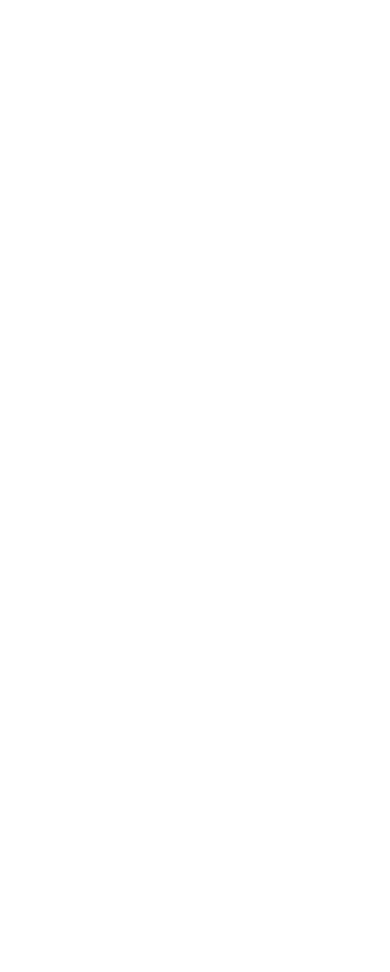
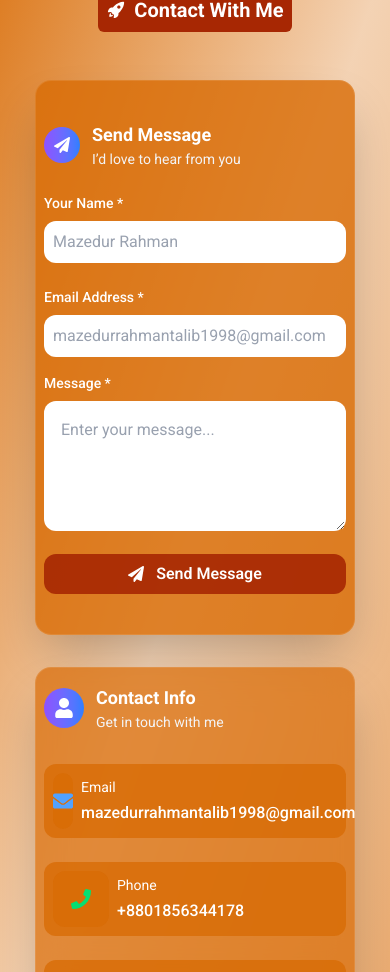
Before and after one commit to Sajib37/mazedur-rahman, a Next.js app: page / in a window 390 px wide. Shown: the part 5359-6331 px from the top of the page. Before the commit the page ends 6111 px from the top, so only its background shows below. Built offline with nearby package versions, Linux system fonts and the light colour scheme.

Commit message:
contact section completed !

```diff
--- a/components/ui/Contact.tsx
+++ b/components/ui/Contact.tsx
@@ -1,10 +1,222 @@
+"use client";
 
+import { IoIosRocket } from "react-icons/io";
+import emailjs from "emailjs-com";
+import { FaEnvelope, FaPhone, FaMapMarkerAlt, FaUser, FaPaperPlane } from "react-icons/fa";
+import toast, { Toaster } from "react-hot-toast";
+import { useCallback, useState } from "react";
 
 const Contact = () => {
+  const [isSubmitting, setIsSubmitting] = useState(false);
+  const [formData, setFormData] = useState({
+    name: "",
+    email: "",
+    message: "",
+  });
+
+  const handleInputChange = useCallback((e) => {
+    const { name, value } = e.target;
+    setFormData((prev) => ({ ...prev, [name]: value }));
+  }, []);
+
+  const handleSubmit = useCallback(
+    async (e) => {
+      e.preventDefault();
+
+      if (
+        !formData.name.trim() ||
+        !formData.email.trim() ||
+        !formData.message.trim()
+      ) {
+        return;
+      }
+
+      setIsSubmitting(true);
+
+      try {
+        await emailjs.send(
+          "", //service ID
+          "", //template ID
+          {
+            from_name: formData.name,
+            from_email: formData.email,
+            message: formData.message,
+          },
+          "" //public key
+        );
+
+        toast.success("Message sent successfully!!!", {
+          duration: 2000,
+        });
+        setFormData({ name: "", email: "", message: "" });
+      } catch {
+        toast.error("Failed to send message!", { duration: 2000 });
+      } finally {
+        setIsSubmitting(false);
+      }
+    },
+    [formData]
+  );
+
+  const contactInfo = [
+    {
+      icon: FaEnvelope,
+      label: "Email",
+      value: "mazedurrahmantalib1998@gmail.com",
+      href: "mailto:mazedurrahmantalib1998@gmail.com",
+      color: "text-blue-400",
+    },
+    {
+      icon: FaPhone,
+      label: "Phone",
+      value: " +8801856344178",
+      href: "tel:+8801856344178",
+      color: "text-green-400",
+    },
+    {
+      icon: FaMapMarkerAlt,
+      label: "Location",
+      value: "Beaumont, Texas, United States",
+      href: "https://maps.app.goo.gl/ZXbAJZHJE1tf5NWG7",
+      color: "text-purple-400",
+    },
+  ];
   return (
-    <div>
-      <h1>Contact Section</h1>
-    </div>
+    <section className="flex flex-col mt-10 md:mt-14 px-2 items-center bg-linear-to-br from-[#d96c06e6] via-[#d96c064d] to-[#d96c0699] py-10 lg:py-20 gap-4">
+      <div className="bg-primary flex gap-2 items-center p-2 rounded-md text-white font-bold text-xl lg:text-2xl">
+        <IoIosRocket />
+        Contact With Me
+      </div>
+
+      <div className="flex flex-col  md:flex-row-reverse items-center gap-8 md:gap-12 max-w-6xl mx-auto mt-8 md:mt-14">
+        {/* contact form */}
+        <div className="w-80 md:w-full">
+          <div className="bg-accent/80 py-10 rounded-2xl p-2 md:p-8 border border-white/10 shadow-2xl">
+            <div className="flex items-center gap-3 mb-6 md:mb-8">
+              <div className="w-9 h-9 md:w-12 md:h-12 rounded-full bg-linear-to-r from-violet-500 to-blue-500 flex items-center justify-center">
+                <FaPaperPlane className="w-4 h-4 md:w-6 md:h-6 text-white" />
+              </div>
+              <div>
+                <h2 className="text-lg md:text-2xl font-bold text-white">Send Message</h2>
+                <p className="text-gray-100 text-sm">
+                  I’d love to hear from you
+                </p>
+              </div>
+            </div>
+
+            <form onSubmit={handleSubmit} className="space-y-4 md:space-y-6">
+              <div className="grid md:grid-cols-2 gap-6">
+                <div>
+                  <label className="block text-sm font-medium text-white mb-2">
+                    Your Name *
+                  </label>
+                  <input
+                    type="text"
+                    name="name"
+                    value={formData.name}
+                    onChange={handleInputChange}
+                    className="w-full p-2 md:p-4 rounded-xl bg-white border border-white/20 text-black placeholder-gray-400 focus:outline-none focus:border-blue-400 focus:ring-2 focus:ring-blue-400/20 transition-all duration-200"
+                    placeholder="Mazedur Rahman"
+                    required
+                  />
+                </div>
+                <div>
+                  <label className="block text-sm font-medium text-white mb-2">
+                    Email Address *
+                  </label>
+                  <input
+                    type="email"
+                    name="email"
+                    value={formData.email}
+                    onChange={handleInputChange}
+                    className="w-full p-2 md:p-4 rounded-xl bg-white border border-white/20 text-black placeholder-gray-400 focus:outline-none focus:border-blue-400 focus:ring-2 focus:ring-blue-400/20 transition-all duration-200"
+                    placeholder="mazedurrahmantalib1998@gmail.com"
+                    required
+                  />
+                </div>
+              </div>
+
+              <div>
+                <label className="block text-sm font-medium text-white mb-2">
+                  Message *
+                </label>
+                <textarea
+                  name="message"
+                  rows={4}
+                  value={formData.message}
+                  onChange={handleInputChange}
+                  className="w-full px-4 py-4 rounded-xl bg-white border border-white/20 text-black placeholder-gray-400 focus:outline-none focus:border-blue-400 focus:ring-2 focus:ring-blue-400/20 transition-all duration-200"
+                  placeholder="Enter your message..."
+                  required
+                />
+              </div>
+
+              <button
+                type="submit"
+                disabled={isSubmitting}
+                className="w-full p-2 cursor-pointer md:p-4 rounded-xl bg-primary/90 text-white font-semibold disabled:opacity-50 disabled:cursor-not-allowed hover:shadow-lg hover:shadow-blue-500/25 transition-all duration-200 flex items-center justify-center gap-3"
+              >
+                {isSubmitting ? (
+                  <>
+                    <div className="w-4 h-4 md:w-5 md:h-5 border-2 border-white/30 border-t-white rounded-full" />
+                    Sending...
+                  </>
+                ) : (
+                  <>
+                    <FaPaperPlane className="w-4 h-4 md:w-5 md:h-5" />
+                    Send Message
+                  </>
+                )}
+              </button>
+            </form>
+          </div>
+        </div>
+
+        {/* contact information */}
+        <div className="space-y-4 md:space-y-8 w-80 md:w-full">
+          <div className="bg-accent/70 backdrop-blur-lg rounded-2xl mx-auto p-2 py-4 md:p-8 border border-white/10 shadow-2xl">
+            <div className="flex items-center gap-3 mb-8">
+              <div className="w-10 h-10 md:w-12 md:h-12 rounded-full bg-linear-to-r from-violet-500 to-blue-500 flex items-center justify-center">
+                <FaUser className="h-5 w-5 md:w-6 md:h-6 text-white" />
+              </div>
+              <div>
+                <h2 className="text-lg md:text-2xl font-bold text-white">Contact Info</h2>
+                <p className="text-gray-100 text-sm">Get in touch with me</p>
+              </div>
+            </div>
+
+            <div className="space-y-6">
+              {contactInfo.map((info, index) => {
+                const Icon = info.icon;
+                return (
+                  <div key={index} className="group">
+                    <a
+                      href={info.href}
+                      className="flex items-center gap-2 md:gap-4 p-2 rounded-xl bg-accent/80 hover:bg-white/10 transition-all duration-300 border border-transparent hover:border-white/10 group-hover:scale-[1.02]"
+                    >
+                      <div
+                        className={`w-14 h-14 rounded-xl bg-accent/90 flex items-center justify-center ${info.color}`}
+                      >
+                        <Icon className="w-5 h-5" />
+                      </div>
+                      <div>
+                        <p className="text-sm text-white mb-1">
+                          {info.label}
+                        </p>
+                        <p className="text-white font-medium">{info.value}</p>
+                      </div>
+                    </a>
+                  </div>
+                );
+              })}
+            </div>
+          </div>
+        </div>
+      </div>
+
+      {/* toast on the Top */}
+      <Toaster position="top-right" reverseOrder={false} />
+    </section>
   );
 };
 
--- a/components/ui/Experience.tsx
+++ b/components/ui/Experience.tsx
@@ -71,7 +71,7 @@
 
         {/* Skills */}
         <div>
-          <h1 className="text-2xl mt-10 text-center font-bold md:text-4xl lg:text-5xl text-accent">
+          <h1 className="text-2xl mt-10 text-center font-bold md:text-4xl  text-accent">
             Skills & Expertise
           </h1>
           <div className="mx-auto h-1 bg-accent w-34 md:w-44 lg:w-64 mt-1"></div>
@@ -79,11 +79,11 @@
           <div className="space-y-6 grid grid-cols-1 md:grid-cols-3 pt-8 md:pt-10">
             {Skills.map((skillGroup, index) => (
               <div key={index} className="mb-6">
-                <h2 className="text-xl font-semibold text-primary mb-2">
+                <h2 className="text-lg font-bold md:text-xl text-center text-primary mb-2">
                   {skillGroup.category}
                 </h2>
 
-                <div className="flex flex-wrap gap-2">
+                <div className="flex flex-wrap justify-center gap-2">
                   {skillGroup.items.map((skill, i) => (
                     <div
                       key={i}
--- a/package.json
+++ b/package.json
@@ -9,10 +9,12 @@
     "lint": "eslint"
   },
   "dependencies": {
+    "emailjs-com": "^3.2.0",
     "lottie-react": "^2.4.1",
     "next": "16.0.1",
     "react": "19.2.0",
     "react-dom": "19.2.0",
+    "react-hot-toast": "^2.6.0",
     "react-icons": "^5.5.0",
     "react-type-animation": "^3.2.0"
   },
```
Also changed, not shown: 1 other file (tests, documents, lock files or other folders).
